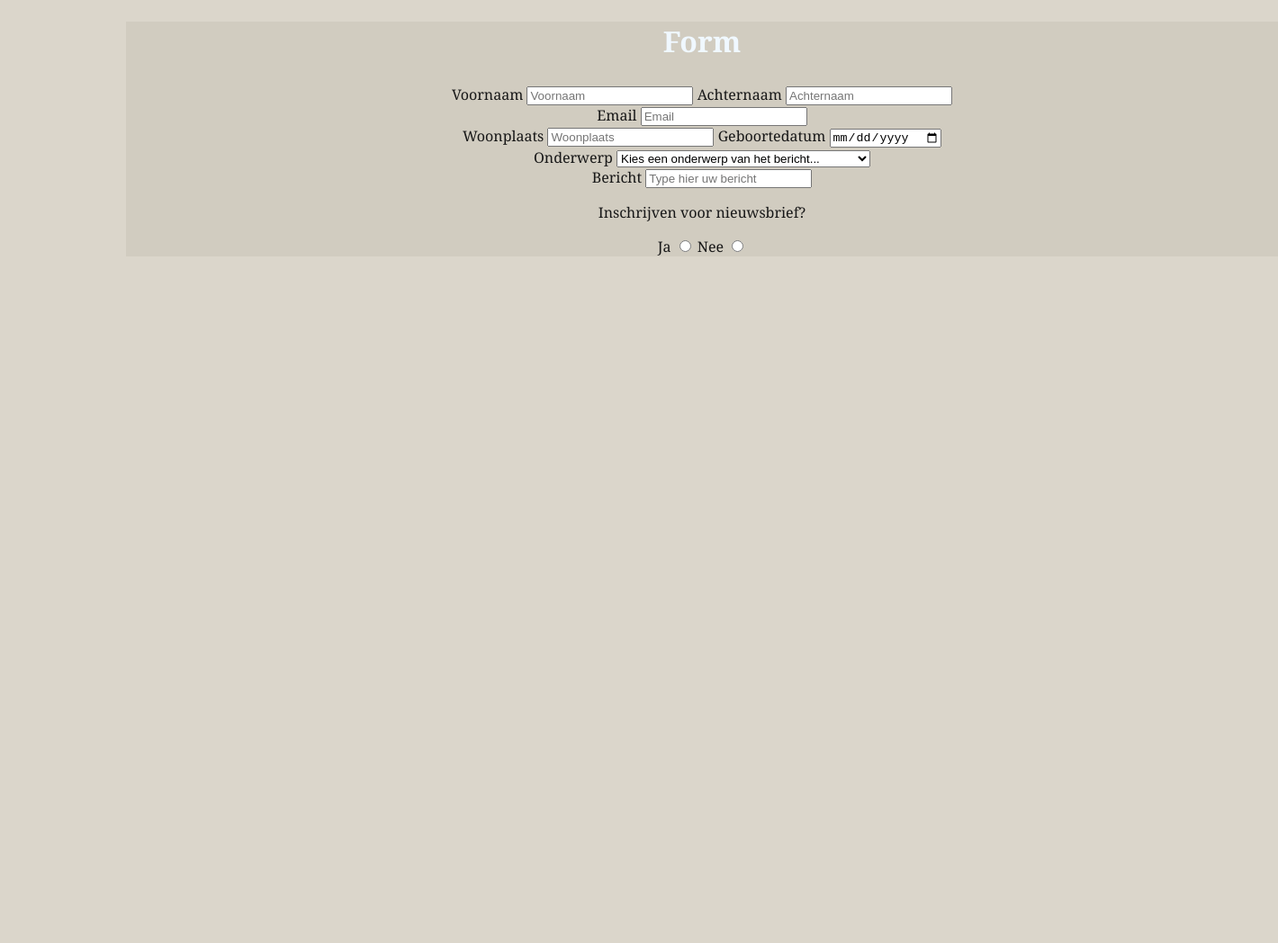
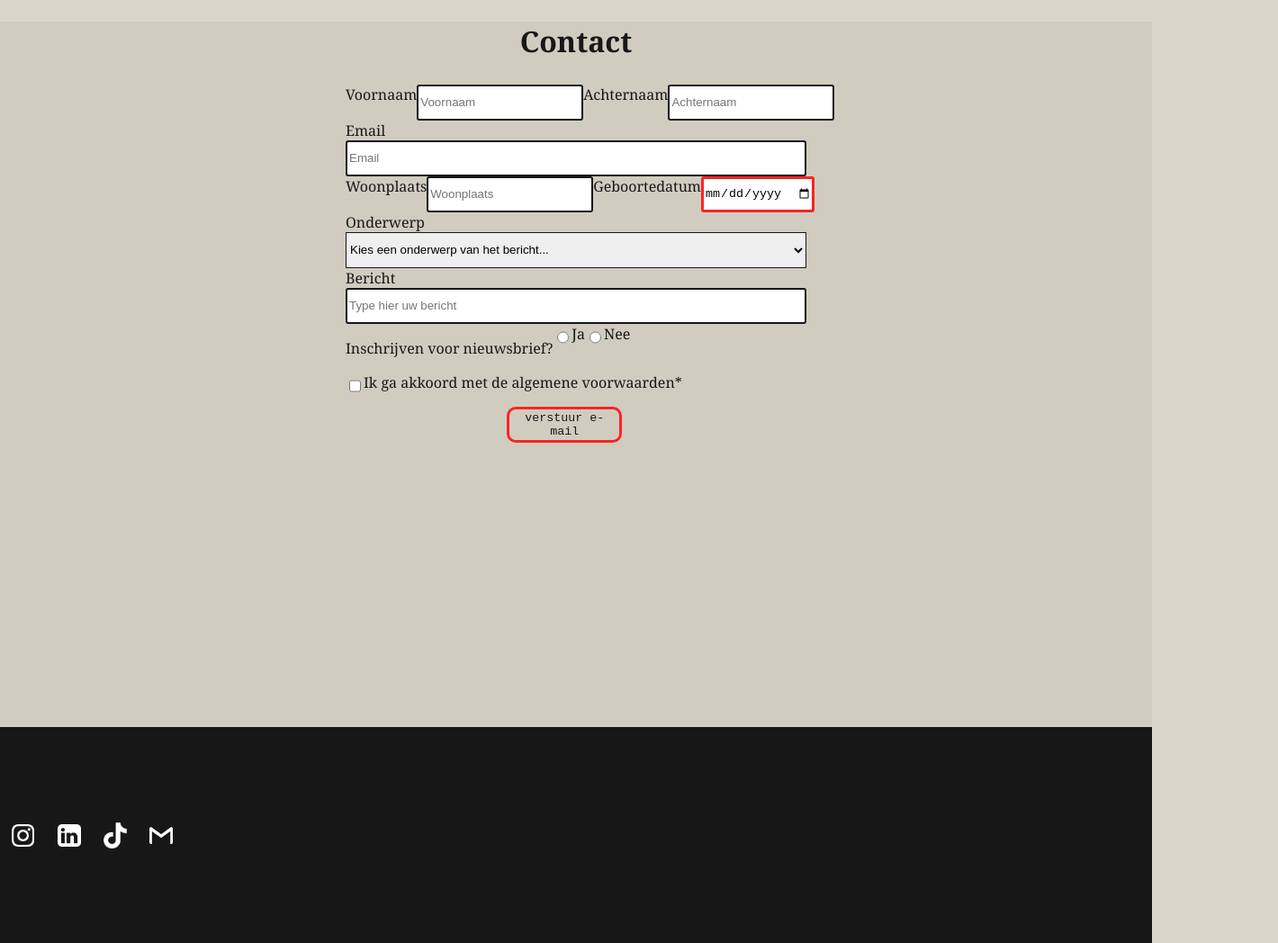
Before and after one commit to figoria/frontend, a plain HTML site: page index.html in a window 1280 px wide. Shown: the part 1641-2689 px from the top of the page at 90% size, 1420 px wide, since content can reach past the window. Before the commit the page ends 1926 px from the top, so only its background shows below. Drawn offline with Linux system fonts and the light colour scheme.

Commit message:
changed form and footer. Also changed css for them

```diff
--- a/css/styles.css
+++ b/css/styles.css
@@ -129,10 +129,95 @@ a.button-default:hover {
     color: #171717;
 }
 
-section form{
+.contact {
     background-color: #d1ccc0;
     width: 100vw;
+    min-height: 98vh;
+    text-align: left;
+}
 
+form{
+    width: 40vw;
+    margin:auto;
+}
+
+form h2{
+    color:#171717;
+    text-align: center;
+}
+
+form div{
+    display: flex;
+    flex-direction: column;
+}
+
+
+input{
+    border: 2px solid #171717;
+    border-radius: 3px;
+    height: 5vh;
+}
+
+.formfield{
+    flex-direction: row;
+    align-self:flex-start;
+}
+
+.name{
+    width: 15vw;
+}
+
+select{
+    height: 5vh;
+    width: 40vw;
+    border: 1px solid #171717;
+    margin: auto;
+}
+
+.pick{
+    height: 3vh;
+}
+
+.formselect{
+    display: flex;
+    flex-direction: row;
+}
+
+.buttonform{
+    width: 10vw;
+    color: #171717;
+    background-color:#d1ccc0 ;
+    margin-left:14vw;
+    margin-top: 1vh;
+    border: 3px solid #FA2423;
+}
+
+
+.buttonform:hover{
+    background-color:#FA2423 ;
+}
+
+input:invalid:not(:placeholder-shown) {
+    border:3px solid #FA2423;
+}
+
+input:valid {
+    border: 3px solid #95E54D;
+    background-color:#C9FCB6;
+}
+
+footer{
+    display: flex;
+    background-color: #171717;
+    min-height: 30vh;
+    width: 100vw;
+}
+
+footer img{
+    max-width: 2vw;
+    max-height: 4vh;
+    margin: 1vh 1vw;
+    align-self:center;
 }
 
 
--- a/index.html
+++ b/index.html
@@ -76,15 +76,16 @@
 
                 </div>
             </section>
-            <section>
+        </div>
+            <section class="contact">
                 <form action="./subpaginas/pagina2.html" id="contact">
-                    <h2>Form</h2>
+                    <h2>Contact</h2>
                     <div class="formfield">
                         <label for="first-name">Voornaam</label>
                         <input type="text" class="name" id="first-name" name="name" placeholder="Voornaam" required>
 
                         <label for="last-name">Achternaam</label>
-                        <input type="text" class="lastname" id="last-name" name="lastname" placeholder="Achternaam">
+                        <input type="text" class="name" id="last-name" name="lastname" placeholder="Achternaam" required>
                     </div>
                     <div class="fieldform">
                         <label for="e-mail">Email</label>
@@ -113,18 +114,27 @@
                     </div>
                     <div class="formselect">
                         <p>Inschrijven voor nieuwsbrief?</p>
+                        <input type="radio" id="yes" name="news" value="yes" class="pick" required>
                         <label for="yes">Ja</label>
-                        <input type="radio" id="yes" name="news" value="yes" required>
+                        <input type="radio" id="no" name="news" value="no" class="pick">
                         <label for="no">Nee</label>
-                        <input type="radio" id="no" name="news" value="no" >
                     </div>
+                    <div class="formselect">
+                        <input type="checkbox" id="condition" name="condition" value="condition" class="pick" required>
+                        <label for="condition">Ik ga akkoord met de algemene voorwaarden* </label>
+                    </div>
+
+                    <button type="submit" class="buttonform">verstuur e-mail</button>
 
                 </form>
             </section>
         </main>
         <footer>
+            <img src="./css/images/instagram.png" alt="logo instagram">
+            <img src="./css/images/linkedin.png" alt="logo linkedin">
+            <img src="./css/images/tiktok.png" alt="logo tiktok">
+            <img src="./css/images/mail.png" alt="logo gmail">
 
         </footer>
-        </div>
     </body>
 </html>
```
Also changed, not shown: css/images/instagram.png (added), css/images/linkedin.png (added), css/images/mail.png (added), css/images/tiktok.png (added).
